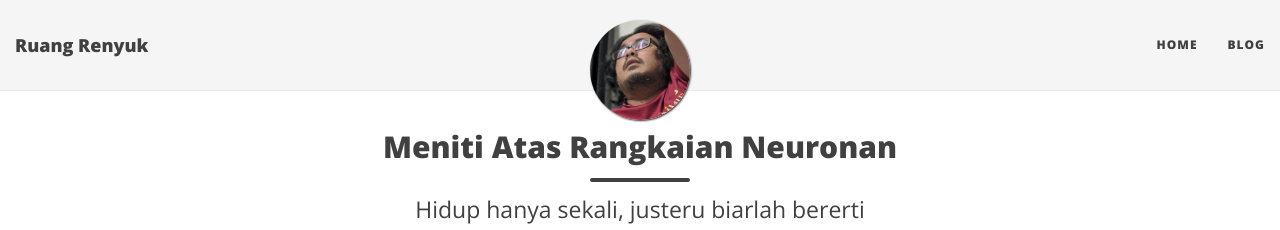
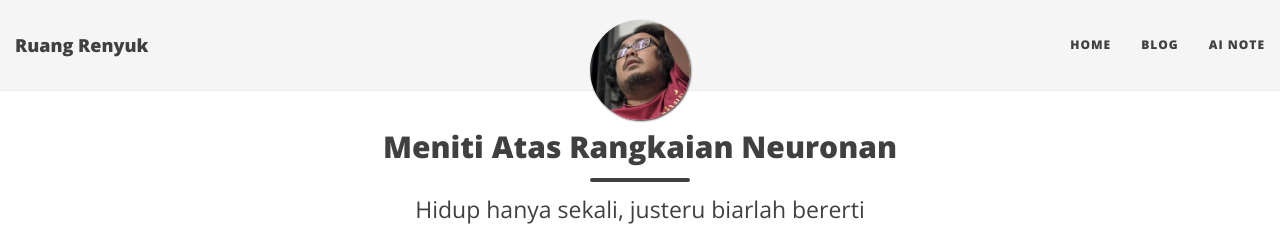
Before and after one commit to knabenphysik/knabenphysik.github.io, a Jekyll site: the page built from index.html, in a window 1280 px wide. Shown: the top 230 px of the page. Built offline with Jekyll 4.4.1, drawn with Linux system fonts in a browser that asks for light colours; nearby versions of some CDN libraries; the list of posts is cut into pages by our own code.

Commit message:
Update _config.yml

```diff
--- a/_config.yml
+++ b/_config.yml
@@ -26,6 +26,7 @@ navbar-links:
   Home: ""
   # Publications: "publications"
   Blog: "blog"
+  AI Note: "ai_note"
   # Talks: "talks"
 
 # Image to show in the navigation bar - image must be a square (width = height)
```
